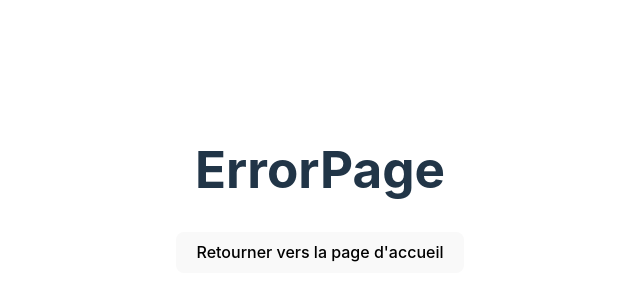
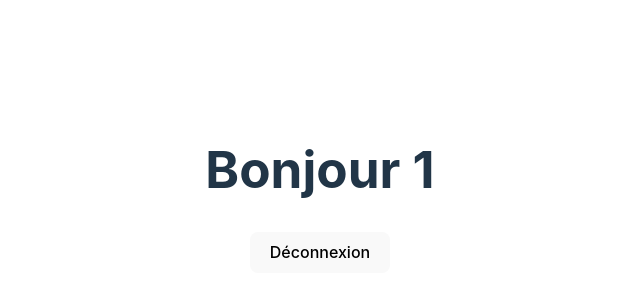
Before and after one commit to marie-toupuissant/crazee-burger, a React (Vite) app: page /order/1 in a window 1280 px wide. Shown: the part 210-510 px from the top of the page, without its empty margins (320-960 px from the left). Built offline with nearby package versions, Linux system fonts and the light colour scheme.

Commit message:
✨ F02: LOGIN > add redirection to ErrorPage OnSubmit with username

```diff
--- a/src/App.jsx
+++ b/src/App.jsx
@@ -11,7 +11,7 @@
   return (
     <Routes>
       <Route path="/" element={<LoginPage />} />
-      <Route path="/order" element={<OrderPage />} />
+      <Route path="/order/:username" element={<OrderPage />} />
       <Route path="*" element={<ErrorPage />} />
     </Routes>
   );
--- a/src/components/pages/login/LoginForm.jsx
+++ b/src/components/pages/login/LoginForm.jsx
@@ -1,16 +1,17 @@
 import { useState } from "react";
-import { Link } from "react-router-dom";
+import { useNavigate } from "react-router-dom";
 
 export default function LoginForm() {
   // State(état, données)
   const [inputValue, setInputValue] = useState("");
+  const navigate = useNavigate();
 
   useState;
   // Comportements
   const handleSubmit = (event) => {
-    alert(`Bonjour ${inputValue}`);
     event.preventDefault();
     setInputValue("");
+    navigate(`order/${inputValue}`);
   };
 
   const handleChange = (event) => {
@@ -31,7 +32,6 @@
         required
       />
       <button> Accéder à votre espace</button>
-      <Link to="/order">Vers OrderPage</Link>
     </form>
   );
 }
--- a/src/components/pages/order/OrderPage.jsx
+++ b/src/components/pages/order/OrderPage.jsx
@@ -1,9 +1,15 @@
-import { Link } from "react-router-dom";
+import { Link, useParams } from "react-router-dom";
 
 export default function OrderPage() {
+  // State(état/données)
+  const { username } = useParams();
+
+  // Comportements
+
+  // Affichage(render)
   return (
     <div>
-      <h1>OrderPage</h1>
+      <h1>Bonjour {username}</h1>
       <Link to="/">
         <button>Déconnexion</button>
       </Link>
```
